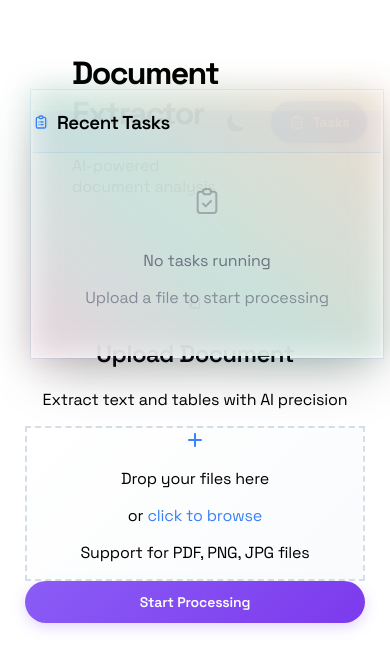
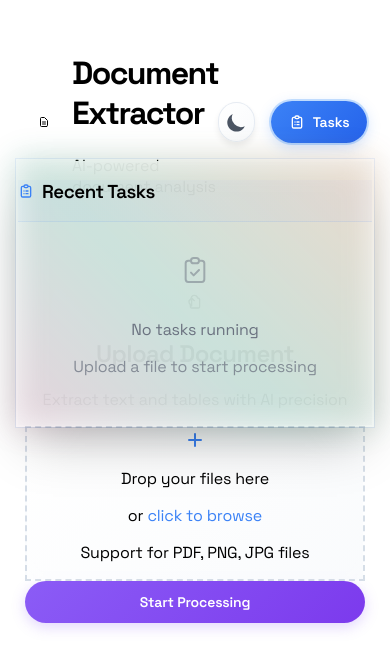
Before and after one commit to ikursaev/gemini, a website: page app/templates/index.html in a window 390 px wide. Both pictures are taken after a click on the button "Tasks". Drawn offline with Linux system fonts and the light colour scheme; no server answers.

Commit message:
fix tasks menu

```diff
--- a/app/templates/index.html
+++ b/app/templates/index.html
@@ -41,9 +41,9 @@
 
       #tasks-dropdown {
         position: fixed;
-        top: auto;
-        right: 1rem;
-        margin-top: 0.5rem;
+        top: 0;
+        right: 0;
+        margin-top: 0;
         width: 22rem;
         z-index: 9999;
         transform: translateY(0);
@@ -1348,6 +1348,36 @@
       let tasks = new Map();
       let tasksInterval;
 
+      // Initialize dropdown position on page load
+      function initializeDropdownPosition() {
+        const dropdown = tasksDropdown;
+        const buttonRect = tasksDropdownButton.getBoundingClientRect();
+        const viewportWidth = window.innerWidth;
+        const dropdownWidth = 22 * 16; // 22rem in pixels
+
+        // Set initial position below button (hidden)
+        dropdown.style.position = "fixed";
+        dropdown.style.top = buttonRect.bottom + 8 + "px";
+
+        // Smart positioning to stay within viewport
+        if (buttonRect.right - dropdownWidth < 16) {
+          // Not enough space on the right, position from left
+          dropdown.style.left = "1rem";
+          dropdown.style.right = "1rem";
+          dropdown.style.width = "auto";
+          dropdown.style.maxWidth = "calc(100vw - 2rem)";
+        } else {
+          // Enough space, position normally
+          dropdown.style.right = viewportWidth - buttonRect.right + "px";
+          dropdown.style.left = "auto";
+          dropdown.style.width = "22rem";
+          dropdown.style.maxWidth = "22rem";
+        }
+      }
+
+      // Initialize position after a short delay to ensure button is positioned
+      setTimeout(initializeDropdownPosition, 100);
+
       dropArea.addEventListener("click", () => fileInput.click());
 
       // Enhanced drag and drop functionality
@@ -1385,29 +1415,28 @@
 
         if (isHidden) {
           // Position dropdown relative to button before showing
-          requestAnimationFrame(() => {
-            const buttonRect = tasksDropdownButton.getBoundingClientRect();
-            const viewportWidth = window.innerWidth;
-            const dropdownWidth = 22 * 16; // 22rem in pixels
-
-            dropdown.style.position = "fixed";
-            dropdown.style.top = buttonRect.bottom + 8 + "px";
-
-            // Smart positioning to stay within viewport
-            if (buttonRect.right - dropdownWidth < 16) {
-              // Not enough space on the right, position from left
-              dropdown.style.left = "1rem";
-              dropdown.style.right = "1rem";
-              dropdown.style.width = "auto";
-              dropdown.style.maxWidth = "calc(100vw - 2rem)";
-            } else {
-              // Enough space, position normally
-              dropdown.style.right = viewportWidth - buttonRect.right + "px";
-              dropdown.style.left = "auto";
-              dropdown.style.width = "22rem";
-              dropdown.style.maxWidth = "22rem";
-            }
-          });
+          const buttonRect = tasksDropdownButton.getBoundingClientRect();
+          const viewportWidth = window.innerWidth;
+          const dropdownWidth = 22 * 16; // 22rem in pixels
+
+          // Always position below the button
+          dropdown.style.position = "fixed";
+          dropdown.style.top = buttonRect.bottom + 8 + "px";
+
+          // Smart positioning to stay within viewport
+          if (buttonRect.right - dropdownWidth < 16) {
+            // Not enough space on the right, position from left
+            dropdown.style.left = "1rem";
+            dropdown.style.right = "1rem";
+            dropdown.style.width = "auto";
+            dropdown.style.maxWidth = "calc(100vw - 2rem)";
+          } else {
+            // Enough space, position normally
+            dropdown.style.right = viewportWidth - buttonRect.right + "px";
+            dropdown.style.left = "auto";
+            dropdown.style.width = "22rem";
+            dropdown.style.maxWidth = "22rem";
+          }
         }
 
         dropdown.classList.toggle("hidden");
```
